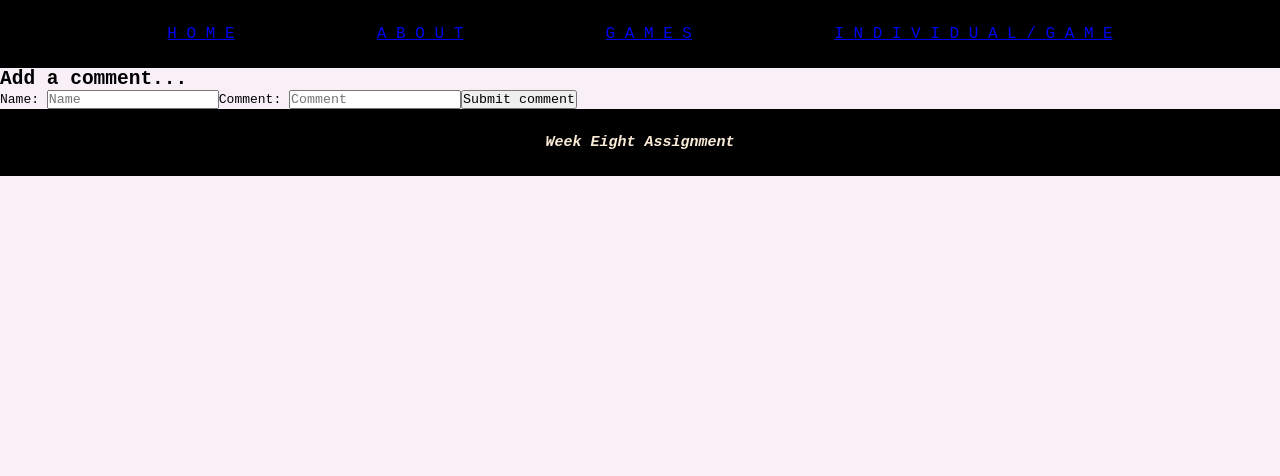
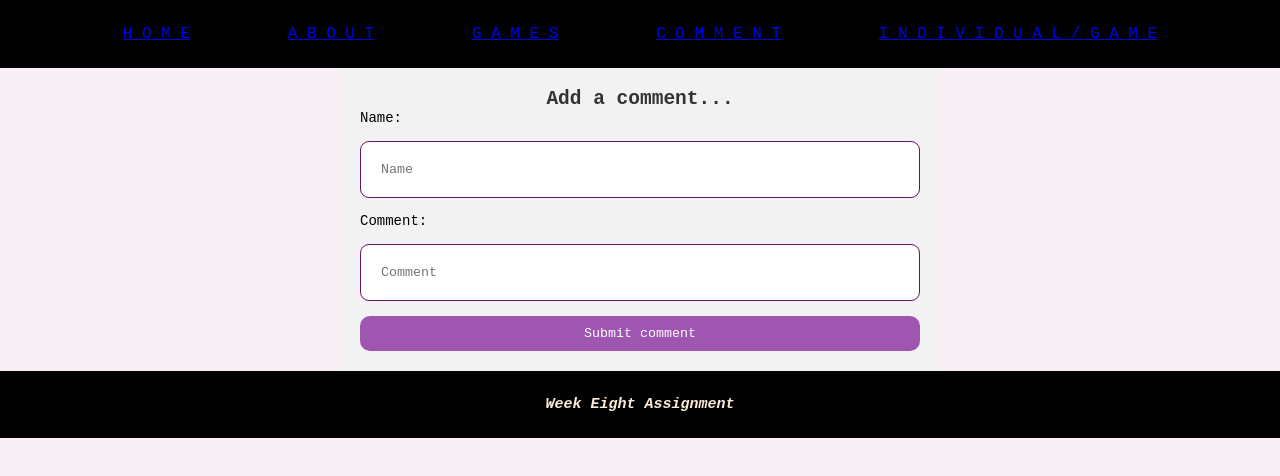
Before and after one commit to BlurredGirl/week-eight-assignment, a Next.js app: page /posts/add-comment in a window 1280 px wide. Shown: the top 476 px of the page. Built offline with nearby package versions, Linux system fonts and the light colour scheme.

Commit message:
styled broken comment form and added link to nav

```diff
--- a/src/app/globals.css
+++ b/src/app/globals.css
@@ -157,3 +157,45 @@ img {
   border: 1px solid #e049c2;
   font-style: italic;
 }
+
+.add-comment-container {
+  background-color: #f2f2f2;
+  border-radius: 8px;
+  padding: 20px;
+  max-width: 600px;
+  margin: auto;
+}
+
+.add-comment-container h2 {
+  color: #333;
+  text-align: center;
+}
+
+.add-comment-container form {
+  display: flex;
+  flex-direction: column;
+  gap: 15px;
+}
+
+.add-comment-container label {
+  font-size: 14px;
+}
+
+.add-comment-container input {
+  padding: 20px;
+  border: 1px solid #651561;
+  border-radius: 9px;
+}
+
+.add-comment-container button {
+  background-color: #9e56b1;
+  color: white;
+  padding: 10px 20px;
+  border: none;
+  border-radius: 10px;
+  cursor: pointer;
+}
+
+.add-comment-container button:hover {
+  background-color: #ff00a6;
+}
--- a/src/app/layout.js
+++ b/src/app/layout.js
@@ -10,6 +10,7 @@ export default function RootLayout({ children }) {
             <Link href="/">H O M E</Link>
             <Link href="/about">A B O U T</Link>
             <Link href="/posts">G A M E S</Link>
+            <Link href="/posts/add-comment">C O M M E N T</Link>
             <Link href="/posts/1">I N D I V I D U A L / G A M E</Link>
           </nav>
         </header>
```
